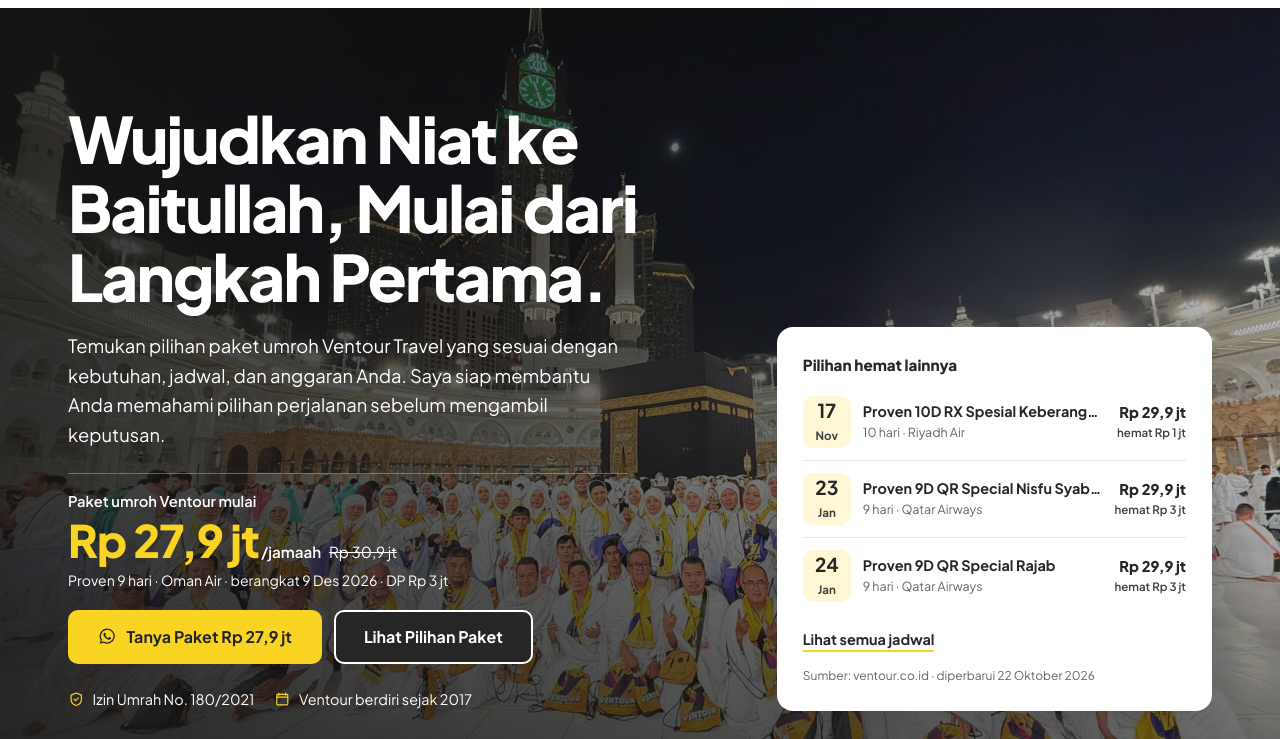
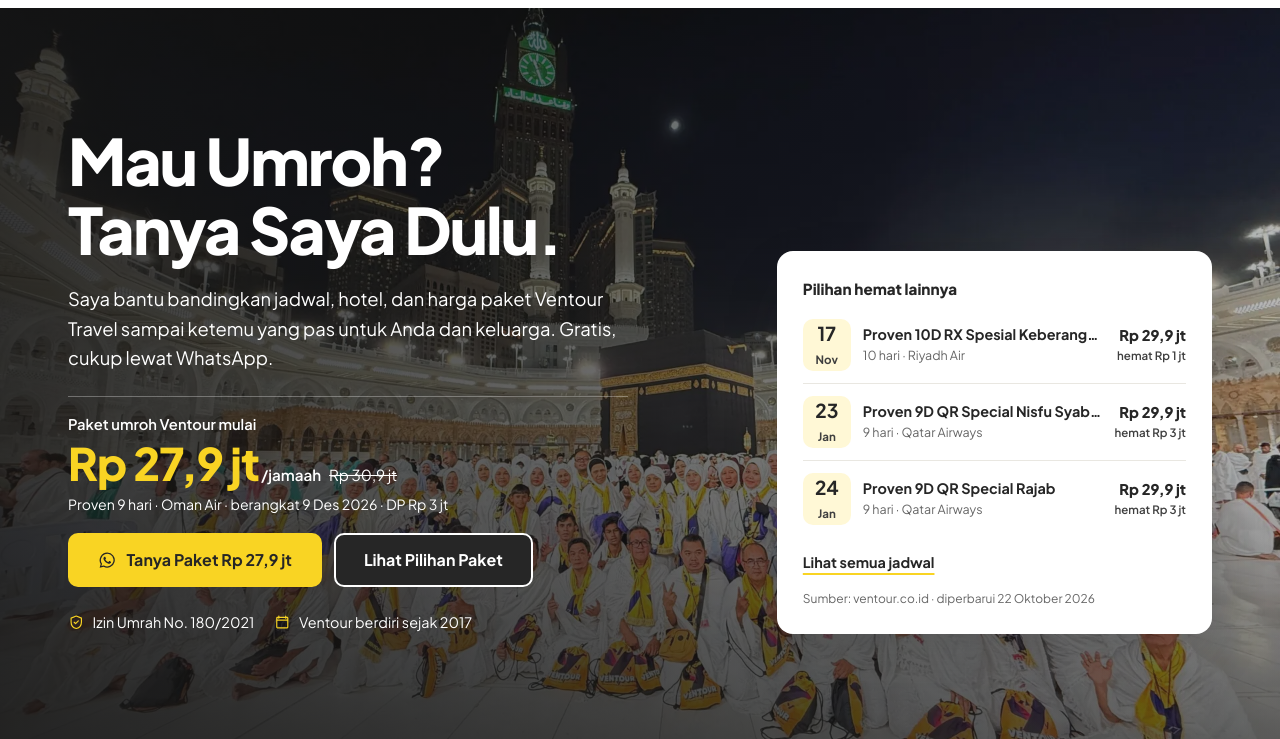
Before and after one commit to wikidwirizki/ventour-konsultan, a plain HTML site: page index.html in a window 1280 px wide. Shown: the part 61-800 px from the top of the page. Drawn offline with Linux system fonts and the light colour scheme.

Commit message:
Headline hero baru: "Mau Umroh? Tanya Saya Dulu."
Headline dan subheadline lebih pendek dan langsung mengarah ke konsultasi
WhatsApp; og:title ikut diperbarui.

Co-Authored-By: Claude Opus 5.5 <noreply@anthropic.com>
Claude-Session: https://claude.ai/code/session_01YbEVpa9Fs1sLujb4gbddL7

```diff
--- a/index.html
+++ b/index.html
@@ -12,7 +12,7 @@
   <meta property="og:type" content="website">
   <meta property="og:locale" content="id_ID">
   <meta property="og:site_name" content="Konsultan Umroh Ventour Travel">
-  <meta property="og:title" content="Wujudkan Niat ke Baitullah, Mulai dari Langkah Pertama">
+  <meta property="og:title" content="Mau Umroh? Tanya Saya Dulu. Konsultasi Gratis Paket Umroh Ventour">
   <meta property="og:description" content="Konsultasi gratis paket umroh Ventour Travel: jadwal, hotel, maskapai, dan harga dari sumber resmi.">
   <meta property="og:url" content="https://sabarkhah.my.id/">
   <meta property="og:image" content="https://sabarkhah.my.id/assets/img/og-image.jpg">
@@ -126,8 +126,8 @@
       </picture>
       <div class="container hero-inner">
         <div class="hero-copy">
-          <h1 id="hero-title">Wujudkan Niat ke Baitullah, Mulai dari Langkah&nbsp;Pertama.</h1>
-          <p class="hero-sub">Temukan pilihan paket umroh Ventour Travel yang sesuai dengan kebutuhan, jadwal, dan anggaran Anda. Saya siap membantu Anda memahami pilihan perjalanan sebelum mengambil keputusan.</p>
+          <h1 id="hero-title">Mau Umroh? Tanya Saya&nbsp;Dulu.</h1>
+          <p class="hero-sub">Saya bantu bandingkan jadwal, hotel, dan harga paket Ventour Travel sampai ketemu yang pas untuk Anda dan keluarga. Gratis, cukup lewat WhatsApp.</p>
           <!-- Diisi dari data paket; tetap tersembunyi bila data tidak tersedia. -->
           <div class="hero-offer" id="hero-offer" hidden>
             <p class="offer-label">Paket umroh Ventour mulai</p>
```
